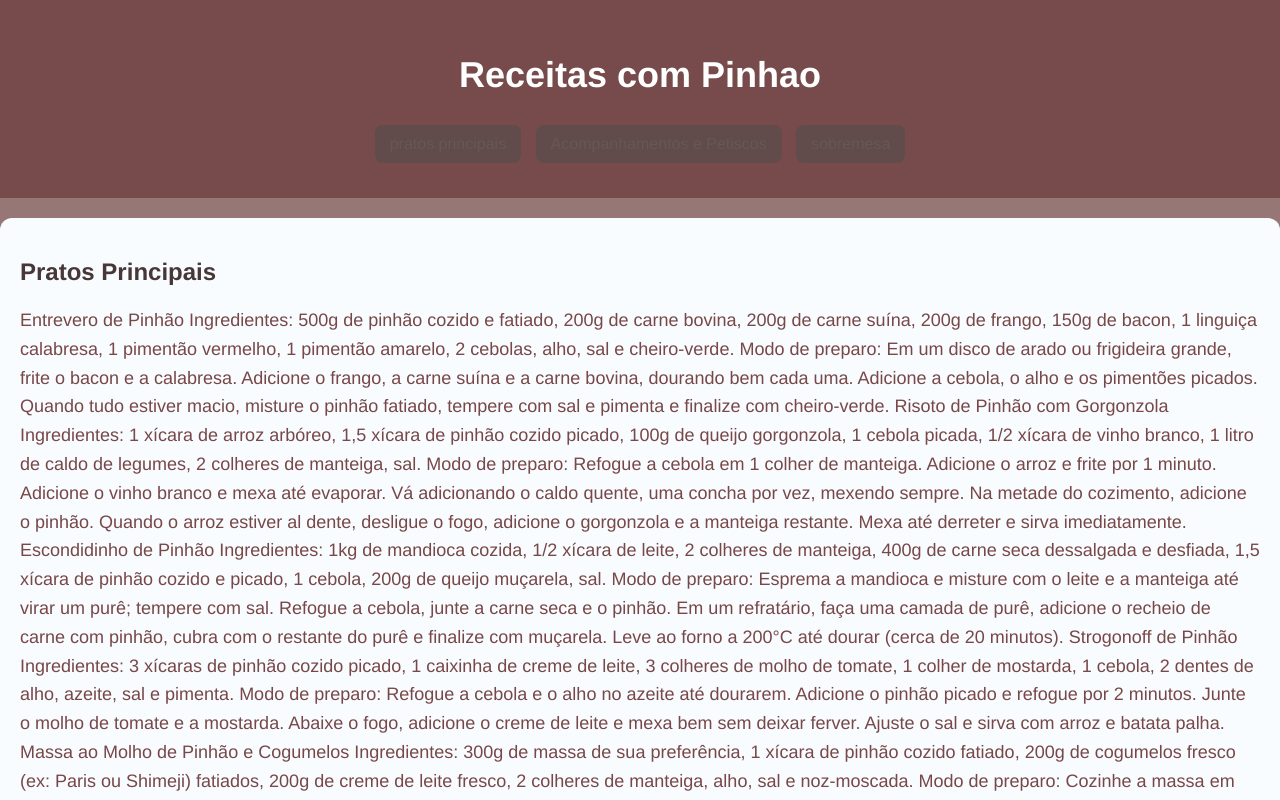
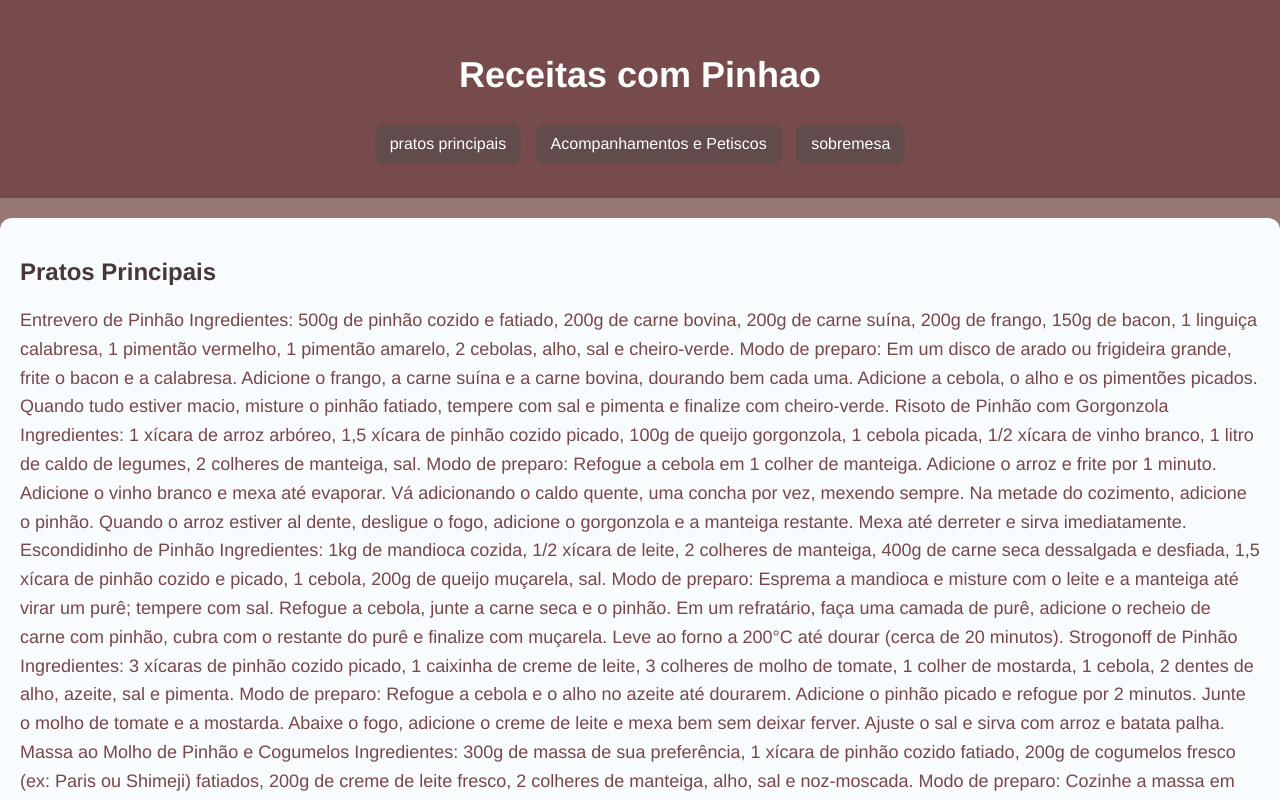
Before and after one commit to paolanegrellomelo-droid/receitas-com-pinhao, a plain HTML site: page index.html in a window 1280 px wide. Shown: the top 800 px of the page. Drawn offline with Linux system fonts and the light colour scheme.

Commit message:
arrumei o style

```diff
--- a/style.css
+++ b/style.css
@@ -30,7 +30,7 @@ nav {
 }
 
 nav a {
-    color: rgb(102, 88, 88);
+    color: rgb(255, 255, 255);
     text-decoration: none;
     background-color: rgb(97, 75, 75);
     padding: 10px 15px;
```
